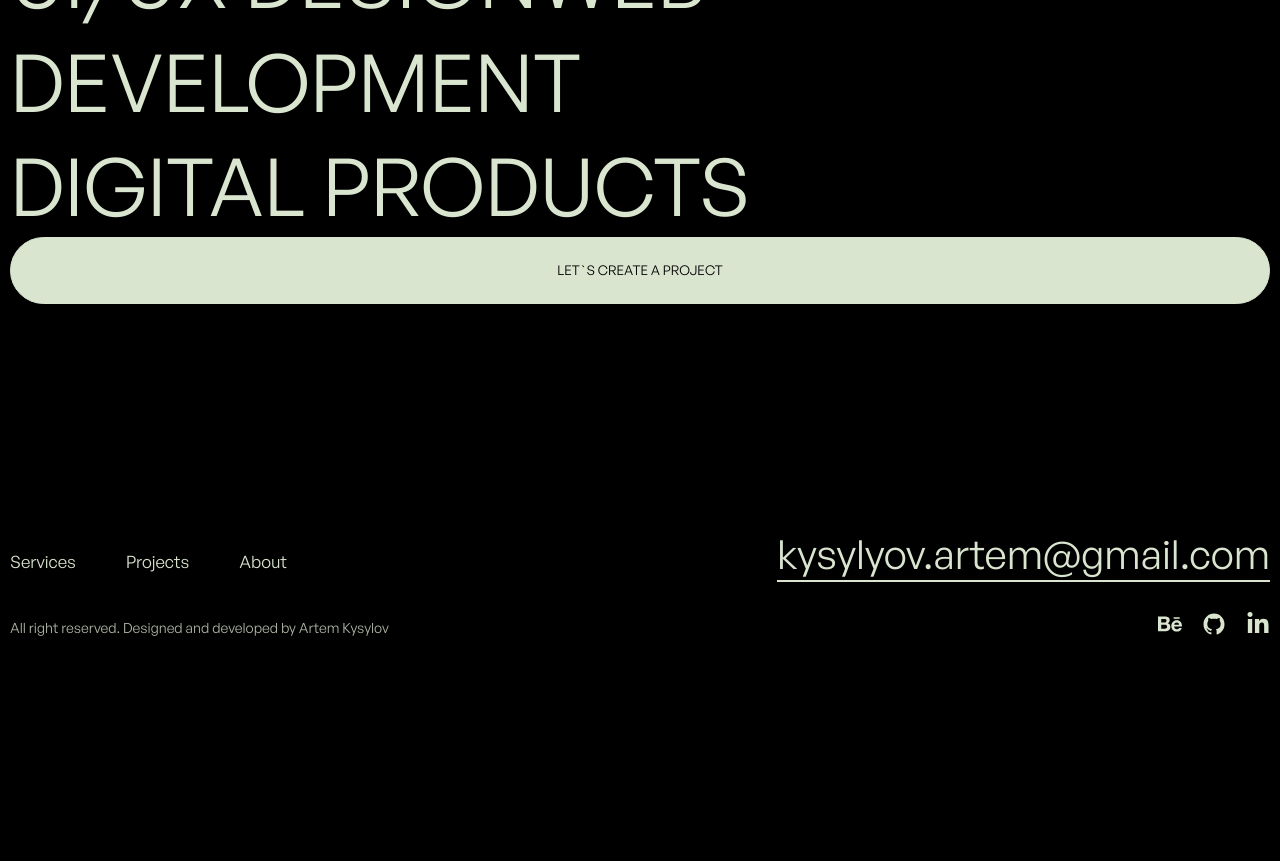
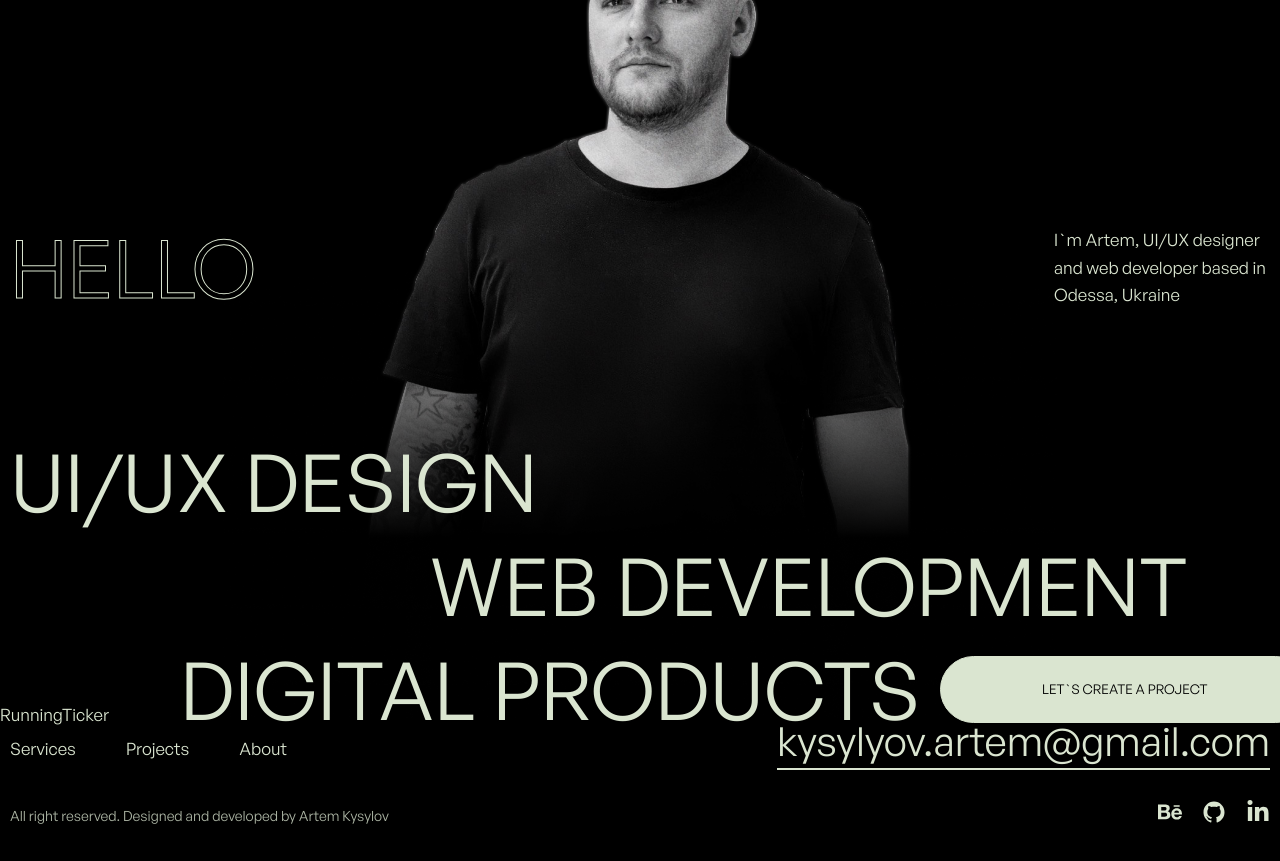
Before and after one commit to Artem-Kysylov/portfolio-website, a Next.js app: page / in a window 1280 px wide. Shown: the part 240-1101 px from the top of the page. Before the commit the page ends 914 px from the top, so only its background shows below. Built offline with nearby package versions, Linux system fonts and the light colour scheme.

Commit message:
working with hero section, build next components

```diff
--- a/src/app/page.js
+++ b/src/app/page.js
@@ -3,11 +3,13 @@ import styles from "./page.module.css"
 
 // Import components
 import Hero from '@/components/sections/hero/Hero'
+import Projects from '@/components/sections/projects/Projects'
 
 export default function Home() {
   return (
-    <main>
+    <>
       <Hero/>
-    </main>
+      <Projects/>
+    </>
   )
 }
--- a/src/components/button/Button.jsx
+++ b/src/components/button/Button.jsx
@@ -1,5 +1,6 @@
 // Imports
 import React from 'react'
+import Link from 'next/link'
 import classNames from 'classnames'
 import styles from './styles.module.css'
 
@@ -10,6 +11,7 @@ const Button = ({ text, style, buttonType, type }) => {
     })
 
   return (
+    <Link href='/'>
       <button
           className={buttonClass}
           type={type}
@@ -17,6 +19,7 @@ const Button = ({ text, style, buttonType, type }) => {
       >
           {text}
       </button>
+    </Link>
   )
 }
 
--- /dev/null
+++ b/src/components/running-ticker/RunningTicker.jsx
@@ -0,0 +1,11 @@
+// Imports
+import React from 'react'
+import styles from './styles.module.css'
+
+const RunningTicker = () => {
+  return (
+    <div>RunningTicker</div>
+  )
+}
+
+export default RunningTicker
--- a/src/components/sections/hero/Hero.jsx
+++ b/src/components/sections/hero/Hero.jsx
@@ -1,5 +1,6 @@
 // Imports
 import React from 'react'
+import Image from "next/image"
 import styles from './styles.module.css'
 
 // Import components
@@ -16,16 +17,24 @@ const Hero = () => {
             </div>
 
             <div className={styles.hero__titles}>
-              <span className='headline'>ui/ux design</span>
-              <span className='headline'>web development</span>
+              <p className='headline'>ui/ux design</p>
+              <p className={`headline ${styles.hero__titleSecond}`}>web development</p>
               <div className={styles.hero__titlesBtnWrapper}>
-                <span className='headline'>digital products</span>
+                <p className={`headline ${styles.hero__titleThird}`}>digital products</p>
                 <Button
                   text='let`s create a project'
+                  style={{width: '369px'}}
                   buttonType='filled'
                 />
               </div>
             </div>
+            <Image
+              className={styles.hero__img}
+              src='/hero-img.png'
+              width={835}
+              height={834}
+              alt='Artem Kysylov'
+            />
         </div>
     </section>
   )
--- a/src/components/sections/hero/styles.module.css
+++ b/src/components/sections/hero/styles.module.css
@@ -1,5 +1,17 @@
 .hero {
-    height: 90vh;
+    height: 100vh;
+    width: 100%;
+    margin-top: 80px;
+    position: relative;
+
+}
+
+.hero__img {
+    position: absolute;
+    top:50%;
+    left:50%;
+    transform:translate(-50%, -50%);
+    z-index: -1;
 }
 
 .hero__hello {
@@ -7,8 +19,30 @@
     display: flex;
     align-items: center;
     justify-content: space-between;
+    margin: 314px 0 110px 0;
 }
 
 .hero__helloText {
     width: 216px;
 }
+
+.hero__titles {
+    width: 100%;
+}
+
+.hero__titleSecond {
+    padding-left: 420px;
+}
+
+.hero__titleThird {
+    width: 100%;
+    white-space: nowrap;
+}
+
+
+.hero__titlesBtnWrapper {
+    display: flex;
+    align-items: center;
+    gap: 20px;
+    padding-left: 170px;
+}
--- /dev/null
+++ b/src/components/sections/projects/Projects.jsx
@@ -0,0 +1,16 @@
+// Imports
+import React from 'react'
+import styles from './styles.module.css'
+
+// Import components
+import RunningTicker from '@/components/running-ticker/RunningTicker'
+
+const Projects = () => {
+  return (
+    <section>
+        <RunningTicker/>
+    </section>
+  )
+}
+
+export default Projects
```
Also changed, not shown: src/components/project-item/ProjectItem.jsx (added, +11 -0 lines), src/components/project-items/ProjectItems.jsx (added, +16 -0 lines), src/components/project-item/styles.module.css (added), src/components/project-items/styles.module.css (added), src/components/running-ticker/styles.module.css (added), src/components/sections/projects/styles.module.css (added). Lines whose indentation alone changed are shown as unchanged.
